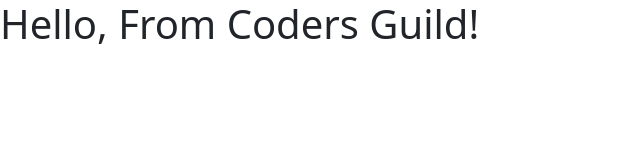
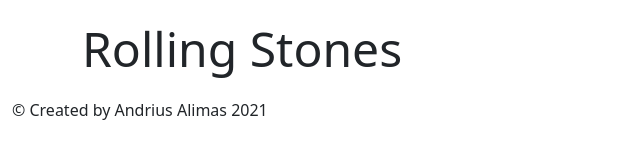
Before and after one commit to AndriusAlimas/introBootstrap5Jam, a plain HTML site: page index.html in a window 1280 px wide. Shown: the whole page, without its empty margins (0-640 px from the left). Drawn offline with nearby package versions, Linux system fonts and the light colour scheme.

Commit message:
edited index.html
Creating semantic layout. Navigation bar inserted with one span element which will be our brand

```diff
--- a/index.html
+++ b/index.html
@@ -6,16 +6,34 @@
 
     <!-- Bootstrap CSS -->
     <link href="https://cdn.jsdelivr.net/npm/bootstrap@5.0.0-beta2/dist/css/bootstrap.min.css" rel="stylesheet" integrity="sha384-BmbxuPwQa2lc/FVzBcNJ7UAyJxM6wuqIj61tLrc4wSX0szH/Ev+nYRRuWlolflfl" crossorigin="anonymous">
+    <title>Intro Boostrap 5 From Coders Guild</title>
 
-    <title>Intro Boostrap 5 From Coders Guild</title>
   </head>
+
   <body>
-    <h1>Hello, From Coders Guild!</h1>
+   <div class="container-fluid">
 
+      <!-- My Navigation Bar -->
+      <nav class="navbar">
+        <div class="container">
+          <span class="navbar-brand" style="font-size: 3rem;">Rolling Stones</span>
+        </div>
+      </nav>
+          <!-- Main Container -->
+      <main class="container-fluid">
+        <!-- Carousel -->
+     </main>
+     <!-- SideBar information about the band  -->
+     <sidebar >
+
+    </sidebar>
+
+    <footer>
+     <p>© Created by Andrius Alimas 2021</p>
+     </footer>
+   </div>
 
 
     <script src="https://cdn.jsdelivr.net/npm/bootstrap@5.0.0-beta2/dist/js/bootstrap.bundle.min.js" integrity="sha384-b5kHyXgcpbZJO/tY9Ul7kGkf1S0CWuKcCD38l8YkeH8z8QjE0GmW1gYU5S9FOnJ0" crossorigin="anonymous"></script>
-
-
   </body>
 </html>
```
Also changed, not shown: img/Hero.jpg (added).
